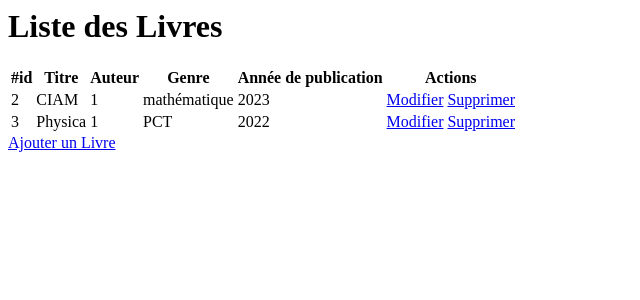
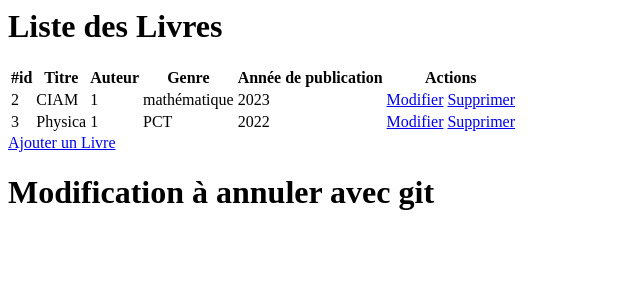
Before and after one commit to manoNelly/biliotheque-faux, a PHP site: page /admin/books in a window 1280 px wide. Shown: the top 300 px of the page, without its empty margins (0-640 px from the left). Run offline with PHP 8.4, Linux system fonts and the light colour scheme; data comes from the database, SQL or seed files in the repository.

```diff
--- a/views/admin/books.php
+++ b/views/admin/books.php
@@ -33,3 +33,4 @@ $books = $bookModel->findAll();
     <?php endforeach; ?>
 </table>
 <a href="/bibliotheque_app/public/admin/books/create">Ajouter un Livre</a>
+<h1>Modification à annuler avec git</h1>
```
